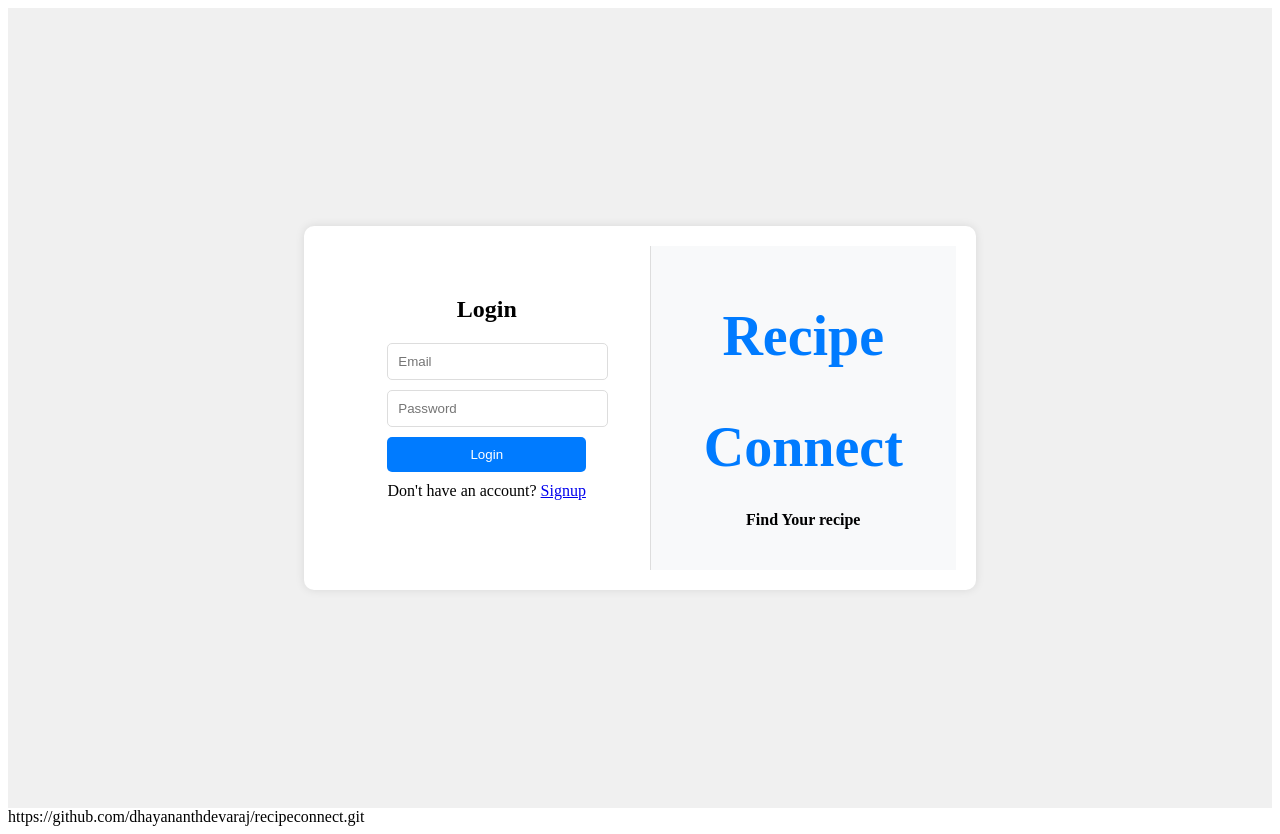
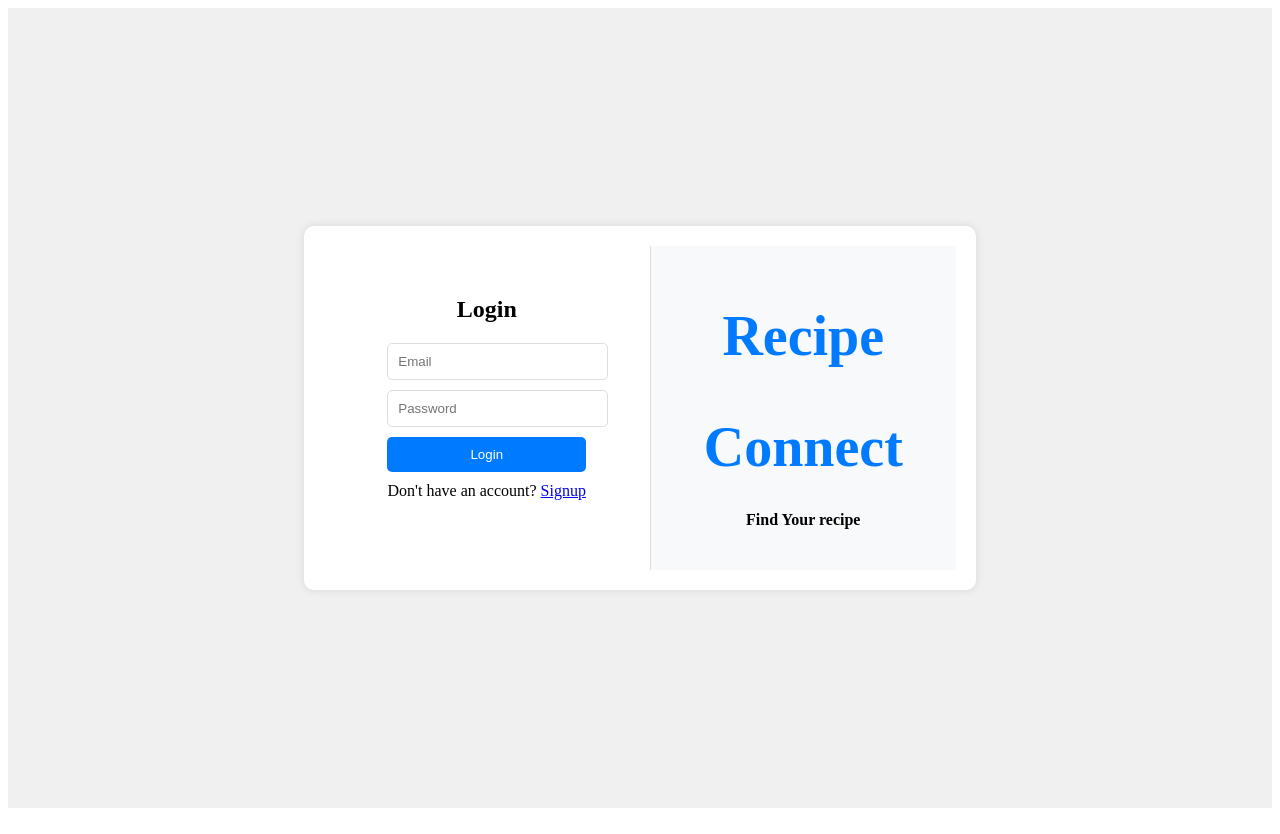
Before and after one commit to dhayananthdevaraj/recipeconnect, an Angular app in the folder recipeconnet/angualrapp/: page /login in a window 1280 px wide. Built offline with nearby package versions, Linux system fonts and the light colour scheme.

Commit message:
Update login.component.html

```diff
--- a/recipeconnet/angualrapp/src/app/login/login.component.html
+++ b/recipeconnet/angualrapp/src/app/login/login.component.html
@@ -39,6 +39,3 @@
     </div>
   </div>
 </div>
-
-
-https://github.com/dhayananthdevaraj/recipeconnect.git
```
